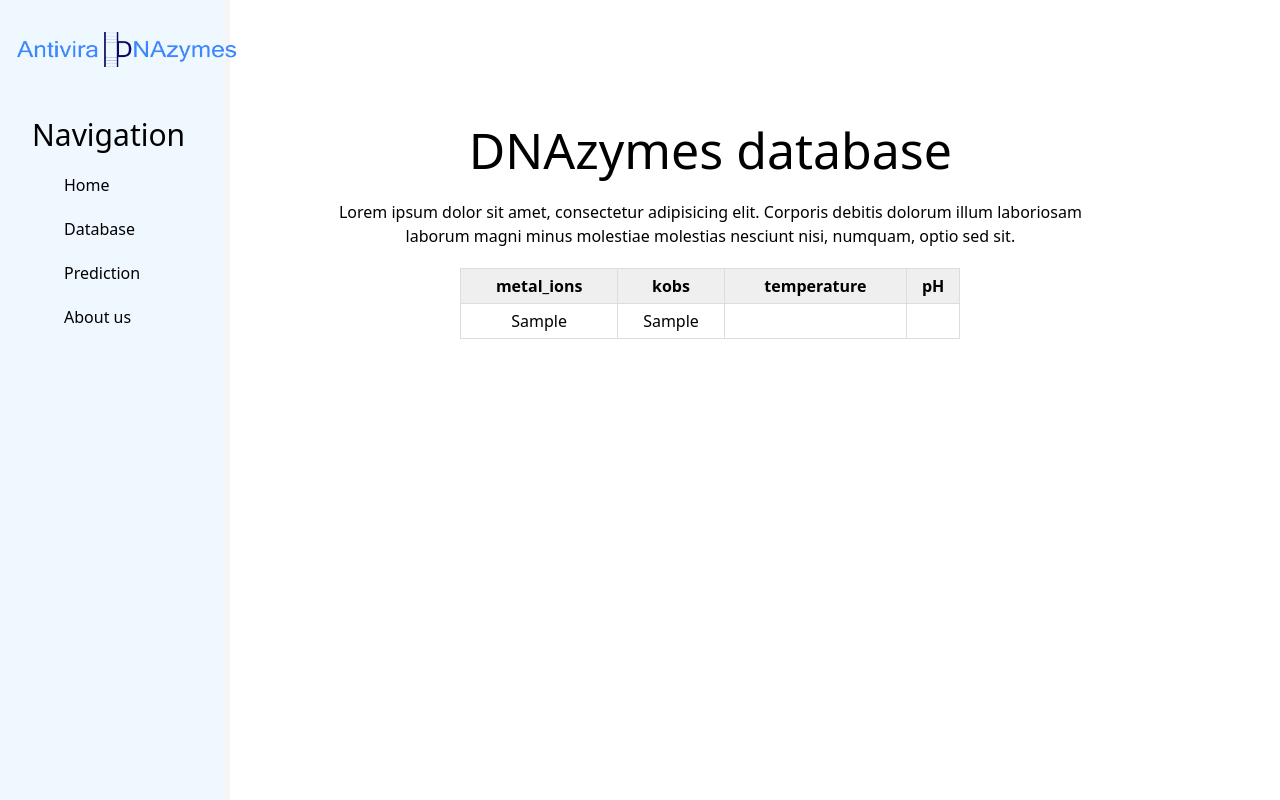
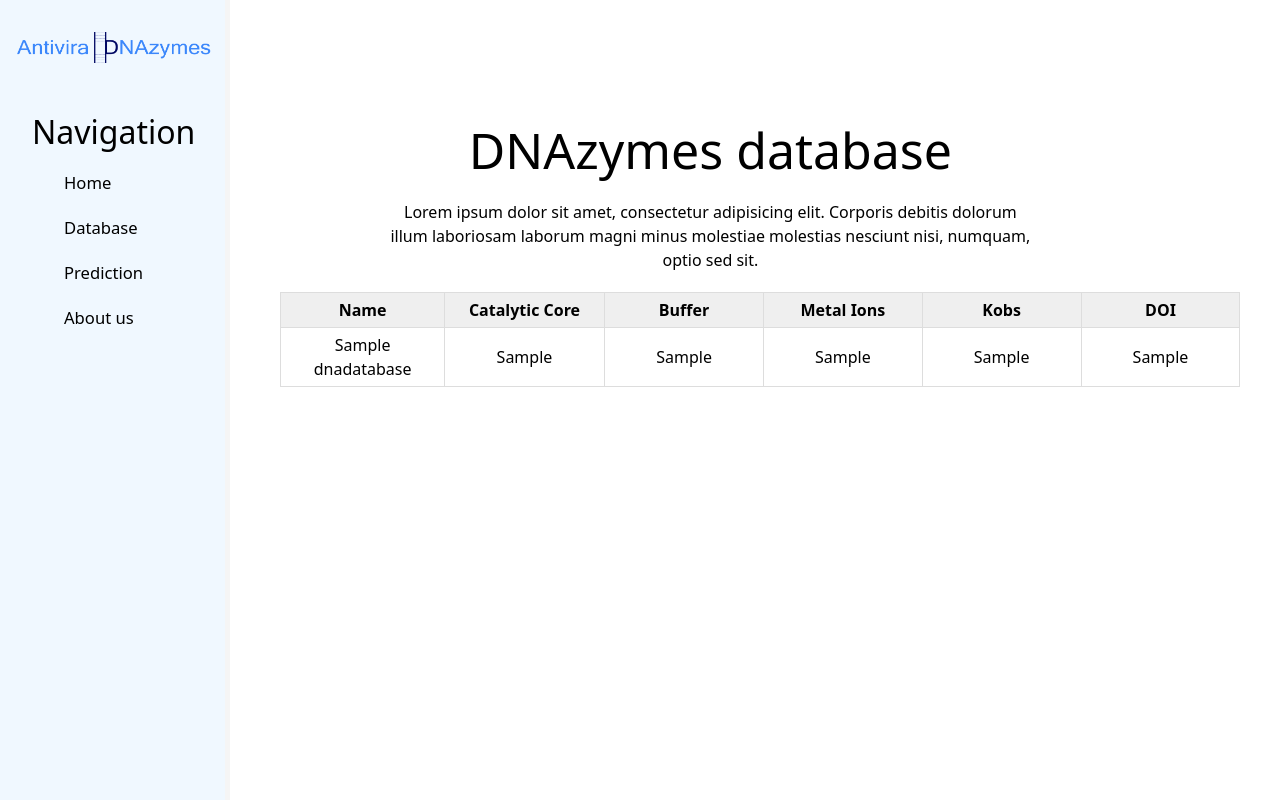
Before and after one commit to nebaskov/dnaZymeWeb, a Django app: page /database/ in a window 1280 px wide. Run offline with Django 4.2, Linux system fonts and the light colour scheme; tables that the repository leaves empty hold one stand-in row (values such as "Sample post"); some libraries are stand-ins or nearby versions.

Commit message:
change some scales

```diff
--- a/dnkzyme/database/templates/database/create.html
+++ b/dnkzyme/database/templates/database/create.html
@@ -12,7 +12,7 @@
             <input type="text" placeholder="Cofactor" class="form-control"><br>
             <input type="text" placeholder="NaCl" class="form-control"><br>
             <input type="text" placeholder="KCl" class="form-control"><br>
-            <button class="btn btn-outline-primary" type="submit">Predict</button>
+            <button class="btn btn-outline-dark btn-lg" type="submit">Predict</button>
         </form>
     </div>
 
--- a/dnkzyme/database/templates/database/database_home.html
+++ b/dnkzyme/database/templates/database/database_home.html
@@ -1,6 +1,5 @@
 {% extends 'main/layout.html' %}
 {% block title %}Database{% endblock %}
-
 {% block content %}
     <div class="features">
         <h1>DNAzymes database</h1>
@@ -12,16 +11,22 @@
                     <thead>
                         <tr>
                             <th>
-                                metal_ions
+                                Name
                             </th>
                             <th>
-                                kobs
+                                Catalytic Core
                             </th>
                             <th>
-                                temperature
+                                Buffer
                             </th>
                             <th>
-                                pH
+                                Metal Ions
+                            </th>
+                            <th>
+                                Kobs
+                            </th>
+                            <th>
+                                DOI
                             </th>
                         </tr>
                     </thead>
@@ -29,16 +34,22 @@
                     <tbody>
                         <tr>
                             <td>
+                                {{ instance.fields.name }}
+                            </td>
+                            <td>
+                                {{ instance.fields.catalytic_core }}
+                            </td>
+                            <td>
+                                {{ instance.fields.buffer }}
+                            </td>
+                            <td>
                                 {{ instance.fields.metal_ions }}
                             </td>
                             <td>
                                 {{ instance.fields.kobs }}
                             </td>
-                            <td>
-                                {{ instance.fields.temperature }}
-                            </td>
-                            <td>
-                                {{ instance.fields.ph }}
+                            <td width="70px">
+                                {{ instance.fields.doi }}
                             </td>
                         </tr>
                     {% endfor %}
--- a/dnkzyme/main/static/main/css/main.css
+++ b/dnkzyme/main/static/main/css/main.css
@@ -13,10 +13,9 @@
 }
 
 aside img {
-    width: 220px;
+    width: 120%;
     position: relative;
     left: -15px;
-    /*float: left;*/
 }
 
 aside .logo {
@@ -29,11 +28,14 @@
 
 aside h3 {
     margin-top: 50px;
-    font-size: 30px;
+    font-size: 2.5vw;
 }
 
-aside ul {list-style: none}
+aside ul {
+    list-style: none;
+}
 aside .noDecoration, ul li {
+    font-size: 1.3vw;
     color: #000000;
     display: block;
     text-decoration: none!important;
@@ -61,7 +63,7 @@
     margin: 20px auto;
 }
 main .features p {
-    max-width: 800px;
+    max-width: 50vw;
     margin: 20px auto;
 }
 
@@ -72,10 +74,16 @@
     margin-top: 50px;
 }
 
+.tbl-conteiner {
+    max-height: fit-content;
+    width: 100%;
+    margin-left: 50px;
+    margin-right: 10px;
+}
+
 main .features table {
     margin-left: auto;
     margin-right: auto;
-	width: 100%;
 	margin-bottom: 20px;
 	border: 1px solid #dddddd;
 	border-collapse: collapse;
@@ -89,18 +97,17 @@
 }
 
 main .features table tbody td {
+    inline-size: 170px;
+    overflow-wrap: break-word;
+    /*overflow-wrap: break-word;*/
+    /*word-wrap: break-word;*/
+    /*-ms-word-break: break-all;*/
+    column-width: 100px;
 	border: 1px solid #dddddd !important;
 	padding: 5px;
 }
 
 .table-fix {
     overflow-y: scroll;
-    height: 60vh;
+    height: 58vh;
 }
-
-.tbl-conteiner {
-    max-width: 500px;
-    max-height: fit-content;
-    margin-left: auto;
-    margin-right: auto;
-}
```
